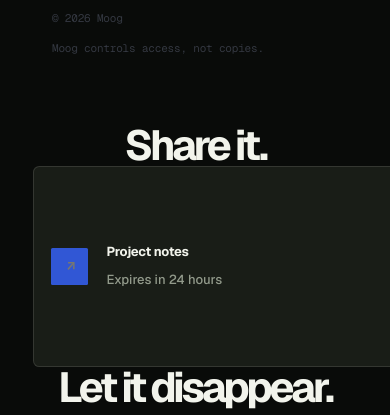
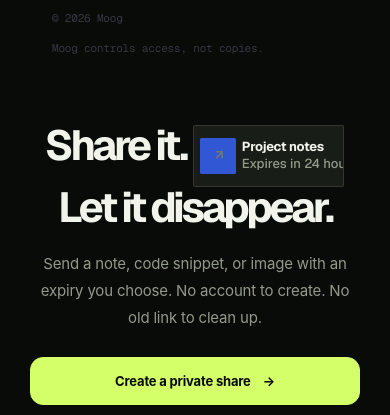
Before and after one commit to addulasaikiran-ops/Moog-1.0, a Next.js app: page / in a window 390 px wide. Shown: the part 5360-5775 px from the top of the page. Built offline with nearby package versions, Linux system fonts and the light colour scheme; no server answers.

Commit message:
Fix responsive inline share artifact sizing

```diff
--- a/app/moog-signature.css
+++ b/app/moog-signature.css
@@ -477,6 +477,7 @@ body { font-family: var(--font-geist), Geist, Inter, ui-sans-serif, system-ui, s
 .page .moogTrust { justify-content: center; margin-top: 28px; }
 .moogInlineArtifact {
   display: inline-flex;
+  font-size: clamp(13px, .15em, 17px);
   align-items: center;
   gap: .7em;
   width: 15em;
```
